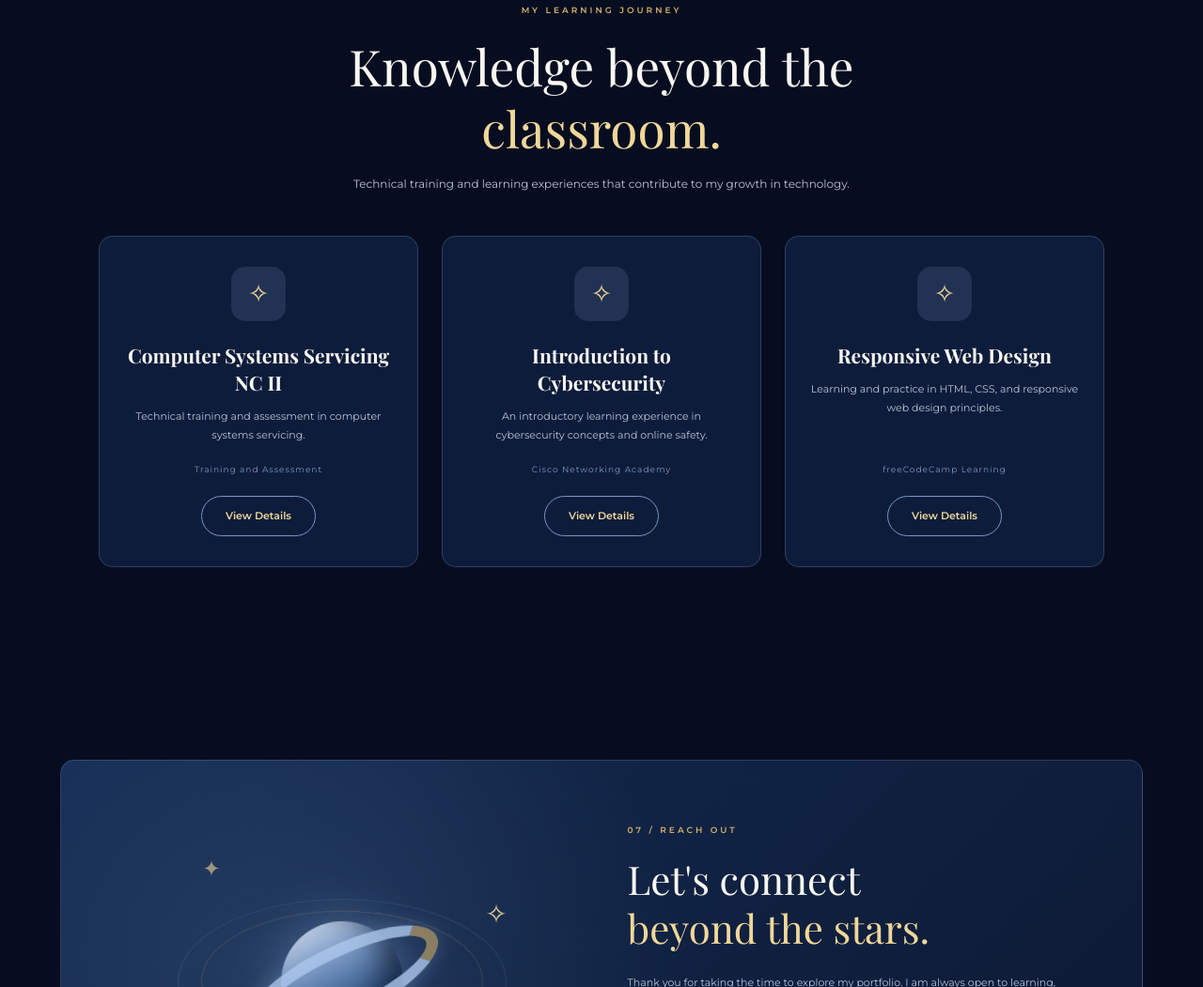
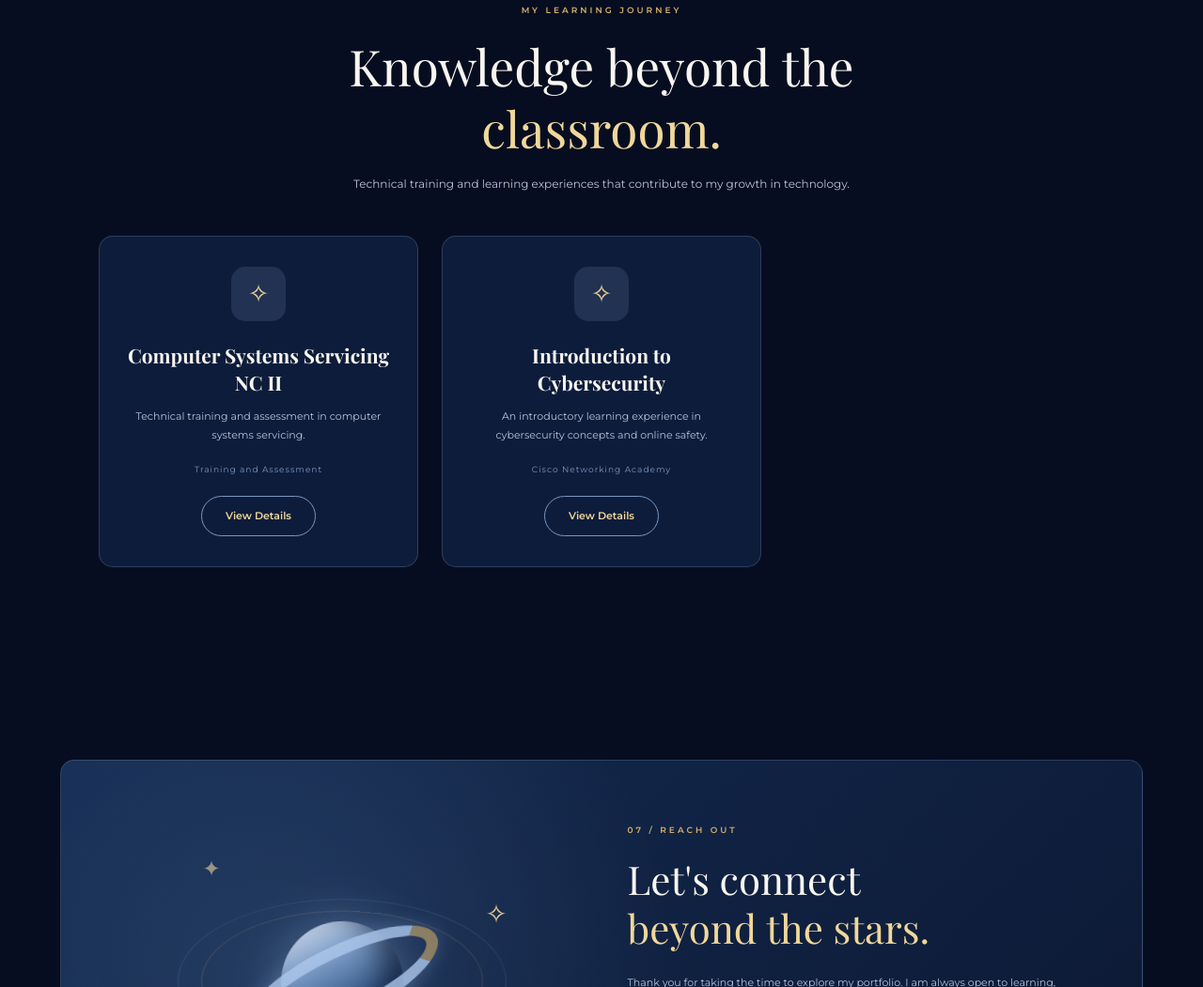
Before and after one commit to Celestialynn/clynsolis, a plain HTML site: page index.html in a window 1280 px wide. Shown: the part 6244-7295 px from the top of the page at 94% size. Drawn offline with nearby package versions, Linux system fonts and the light colour scheme; a web font is replaced by a local one.

Commit message:
Update index.html

```diff
--- a/index.html
+++ b/index.html
@@ -24,7 +24,6 @@
     <!-- NAVIGATION -->
     <header class="header">
         <nav class="navbar container">
-
             <a href="#home" class="logo">
                 <span class="logo-mark">⋆✩⋆</span>
                 <span>ClynSolis</span>
@@ -45,7 +44,6 @@
                 <li><a href="#achievements">Achievements</a></li>
                 <li><a href="#contact" class="nav-contact">Reach Out ↗</a></li>
             </ul>
-
         </nav>
     </header>
 
@@ -53,9 +51,7 @@
 
         <!-- HOME -->
         <section class="hero container" id="home">
-
             <div class="hero-content reveal">
-
                 <p class="eyebrow">✩ LYN PERSONAL PORTFOLIO ☾</p>
 
                 <h1>
@@ -89,11 +85,9 @@
                         ˚.⋆✩⋆⁺₊ - LYN SOLIS
                     </strong>
                 </div>
-
             </div>
 
             <div class="hero-visual reveal">
-
                 <div class="hero-orbit orbit-one"></div>
                 <div class="hero-orbit orbit-two"></div>
 
@@ -108,18 +102,15 @@
                     <span>THE PERSONAL PORTFOLIO</span>
                     <strong>°.⋆✮⋆.° ClynSolis °.⋆✮⋆.°</strong>
                 </div>
-
             </div>
 
             <div class="scroll-indicator">
                 <span></span> SCROLL TO EXPLORE
             </div>
-
         </section>
 
         <!-- ABOUT -->
         <section class="section container" id="about">
-
             <div class="section-heading reveal">
                 <p class="eyebrow">01 / MY STORY</p>
                 <h2>Behind the <span>constellation.</span></h2>
@@ -127,9 +118,7 @@
             </div>
 
             <div class="about-grid">
-
                 <div class="about-photo-wrapper reveal">
-
                     <div class="about-photo-orbit"></div>
 
                     <div class="about-photo-frame">
@@ -140,11 +129,9 @@
                     <span class="about-photo-caption">
                         A LITTLE PIECE OF MY UNIVERSE
                     </span>
-
                 </div>
 
                 <div class="about-content reveal">
-
                     <p class="eyebrow">HELLO, WORLD!</p>
 
                     <h3>
@@ -175,18 +162,13 @@
                         <div><span>✧</span> Creative Thinker</div>
                         <div><span>✦</span> Detail-Oriented</div>
                     </div>
-
                 </div>
-
             </div>
-
         </section>
 
         <!-- TECHNICAL SKILLS -->
         <section class="section skills-section" id="skills">
-
             <div class="container">
-
                 <div class="section-heading reveal">
                     <p class="eyebrow">02 / MY CONSTELLATION</p>
                     <h2>Skills in my <span>universe.</span></h2>
@@ -194,7 +176,6 @@
                 </div>
 
                 <div class="skills-grid">
-
                     <article class="skill-card reveal">
                         <div class="skill-icon">☪︎</div>
                         <h3>Web Development</h3>
@@ -239,16 +220,12 @@
                             <span>Figma</span>
                         </div>
                     </article>
-
                 </div>
-
             </div>
-
         </section>
 
         <!-- PERSONAL SKILLS -->
         <section class="section container" id="personal-skills">
-
             <div class="section-heading reveal">
                 <p class="eyebrow">03 / BEYOND TECHNOLOGY</p>
                 <h2>My personal <span>strengths.</span></h2>
@@ -256,7 +233,6 @@
             </div>
 
             <div class="personal-skills-grid">
-
                 <div class="personal-skill reveal">
                     <span>✩₊˚.⋆☾⋆⁺₊✧</span>
                     <h3>Open-mindedness</h3>
@@ -286,14 +262,11 @@
                     <h3>Problem-Solving</h3>
                     <p>Analyzing situations and finding practical solutions.</p>
                 </div>
-
             </div>
-
         </section>
 
         <!-- PROJECTS -->
         <section class="section container" id="projects">
-
             <div class="section-heading reveal">
                 <p class="eyebrow">04 / MY CREATIONS</p>
                 <h2>Works written in the <span>stars.</span></h2>
@@ -317,7 +290,6 @@
                             A simple mini racing game developed using Java as an academic group project in 2025.
                             The game allows players to add cars and watch them compete in a race,
                             demonstrating basic Java programming concepts and interactive game development.
-
                         </p>
                         <div class="skill-tags">
                             <span>Java</span>
@@ -406,14 +378,11 @@
                 </article>
 
             </div>
-
         </section>
 
         <!-- EDUCATION -->
         <section class="section education-section" id="education">
-
             <div class="container">
-
                 <div class="section-heading reveal">
                     <p class="eyebrow">05 / MY ACADEMIC PATH</p>
                     <h2>Written through <span>education.</span></h2>
@@ -421,7 +390,6 @@
                 </div>
 
                 <div class="timeline">
-
                     <article class="timeline-item reveal">
                         <div class="timeline-marker">.☘︎ ݁˖</div>
                         <div class="timeline-content">
@@ -458,16 +426,12 @@
                             <span class="timeline-note">Currently pursuing college education</span>
                         </div>
                     </article>
-
                 </div>
-
             </div>
-
         </section>
 
         <!-- ACHIEVEMENTS AND CERTIFICATIONS -->
         <section class="section container" id="achievements">
-
             <div class="section-heading reveal">
                 <p class="eyebrow">06 / MILESTONES AND RECOGNITION</p>
                 <h2>Achievements among the <span>stars.</span></h2>
@@ -475,7 +439,6 @@
             </div>
 
             <div class="achievements-grid">
-
                 <article class="achievement-card reveal">
                     <span class="achievement-symbol">𑣲⋆</span>
                     <p class="project-category">GRADE 8</p>
@@ -496,12 +459,10 @@
                     <h3>NC II Passer</h3>
                     <p>Successfully passed the NC II assessment.</p>
                 </article>
-
             </div>
 
             <!-- CERTIFICATIONS AND TRAINING -->
             <div class="certifications-container">
-
                 <div class="section-heading reveal">
                     <p class="eyebrow">MY LEARNING JOURNEY</p>
                     <h2>Knowledge beyond the <span>classroom.</span></h2>
@@ -513,8 +474,8 @@
 
                 <div class="certifications-grid">
 
+                    <!-- CERTIFICATION 1 -->
                     <article class="certification-card reveal">
-
                         <div class="certificate-icon">✧</div>
 
                         <h3>Computer Systems Servicing NC II</h3>
@@ -535,11 +496,10 @@
                             data-title="Computer Systems Servicing NC II">
                             View Details
                         </button>
-
                     </article>
 
+                    <!-- CERTIFICATION 2 -->
                     <article class="certification-card reveal">
-
                         <div class="certificate-icon">✧</div>
 
                         <h3>Introduction to Cybersecurity</h3>
@@ -560,47 +520,16 @@
                             data-title="Introduction to Cybersecurity">
                             View Details
                         </button>
-
-                    </article>
-
-                    <article class="certification-card reveal">
-
-                        <div class="certificate-icon">✧</div>
-
-                        <h3>Responsive Web Design</h3>
-
-                        <p>
-                            Learning and practice in HTML, CSS,
-                            and responsive web design principles.
-                        </p>
-
-                        <span class="certificate-status">
-                            freeCodeCamp Learning
-                        </span>
-
-                        <button
-                            type="button"
-                            class="certificate-view"
-                            data-image="certificates/responsive-web-design.jpg"
-                            data-title="Responsive Web Design">
-                            View Details
-                        </button>
-
                     </article>
 
                 </div>
-
             </div>
-
         </section>
 
         <!-- CONTACT -->
         <section class="section contact-section" id="contact">
-
             <div class="container contact-container reveal">
-
                 <div class="saturn-area">
-
                     <div class="saturn-orbit saturn-orbit-one"></div>
                     <div class="saturn-orbit saturn-orbit-two"></div>
 
@@ -614,11 +543,9 @@
                     <span class="saturn-star saturn-star-three">✦</span>
 
                     <p>ANOTHER WORLD TO EXPLORE</p>
-
                 </div>
 
                 <div class="contact-content">
-
                     <p class="eyebrow">07 / REACH OUT</p>
 
                     <h2>Let's connect</h2>
@@ -631,7 +558,6 @@
                     </p>
 
                     <div class="contact-links">
-
                         <a href="mailto:crislynsolis09@gmail.com">
                             ✉ Email: crislynsolis09@gmail.com
                         </a>
@@ -641,18 +567,14 @@
                             rel="noopener noreferrer">
                             ◈ GitHub: github.com/Celestialynn ↗
                         </a>
-
                     </div>
 
                     <a href="mailto:crislynsolis09@gmail.com"
                         class="btn btn-primary">
                         Send Me a Message ↗
                     </a>
-
                 </div>
-
             </div>
-
         </section>
 
     </main>
@@ -687,16 +609,12 @@
                     alt="Certificate Preview"
                     id="certificateImage">
             </div>
-
         </div>
-
     </div>
 
     <!-- FOOTER -->
     <footer class="footer">
-
         <div class="container footer-content">
-
             <a href="#home" class="logo">
                 <span class="logo-mark">⋆✩⋆</span>
                 <span>ClynSolis</span>
@@ -711,9 +629,7 @@
             </p>
 
             <a href="#home" class="back-top">Back to top ↑</a>
-
         </div>
-
     </footer>
 
     <script src="solis.js"></script>
```
